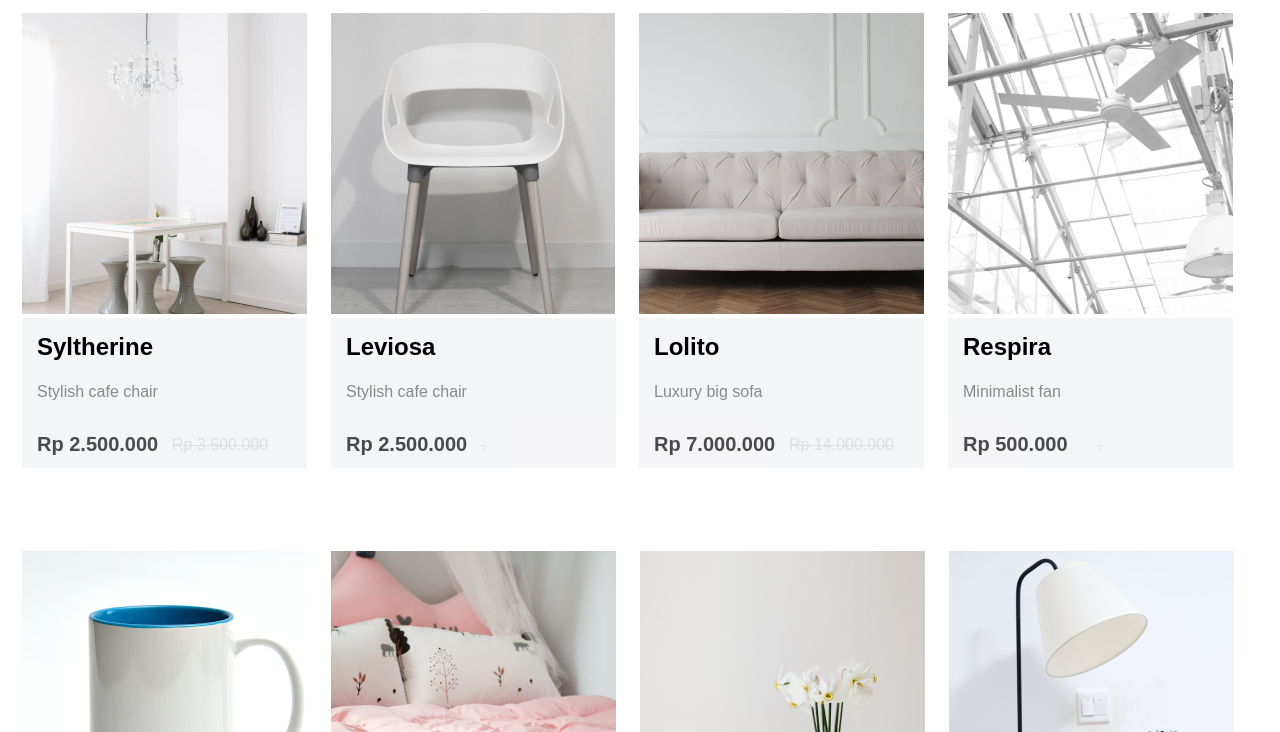
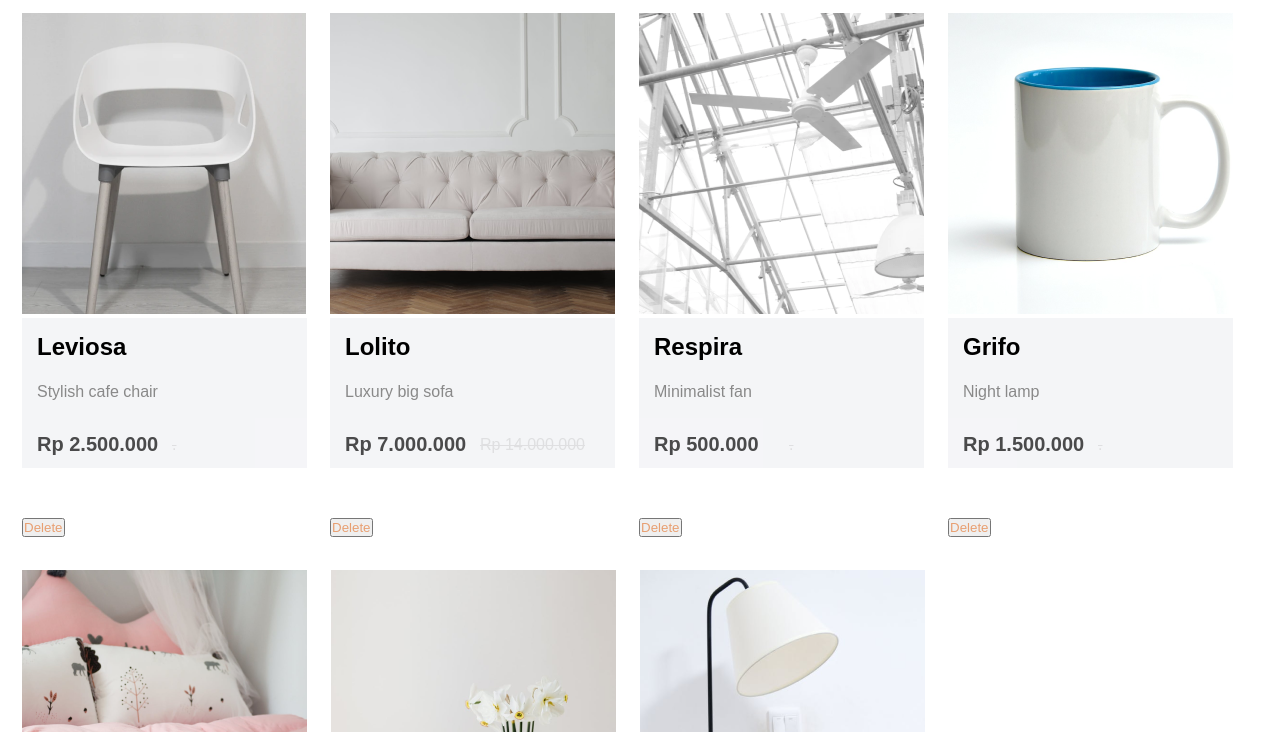
Before and after one commit to akramzxc/dz5, a plain HTML site: page index.html in a window 1280 px wide. Both pictures are taken after a click on the link "Show More". Shown: the part 68-800 px from the top of the page. Drawn offline with Linux system fonts and the light colour scheme.

Commit message:
first commit

```diff
--- a/mine.js
+++ b/mine.js
@@ -29,5 +29,11 @@ images.forEach ((item) => {
     <p class="text-title" id = 'iner'>${item.subtitle}</p>
     <p class="title" id = 'iner'>${item.price}</p>
     <p class="lte">${item.line}</p>
+    <button class = 'btn'>Delete</button>
     </div>`
 })
+const btn = document.querySelector('button')
+
+addEventListener('click',function () {
+    row.removeChild(row.firstChild)
+})
```
Also changed, not shown: index.html (+1 -1 lines).
